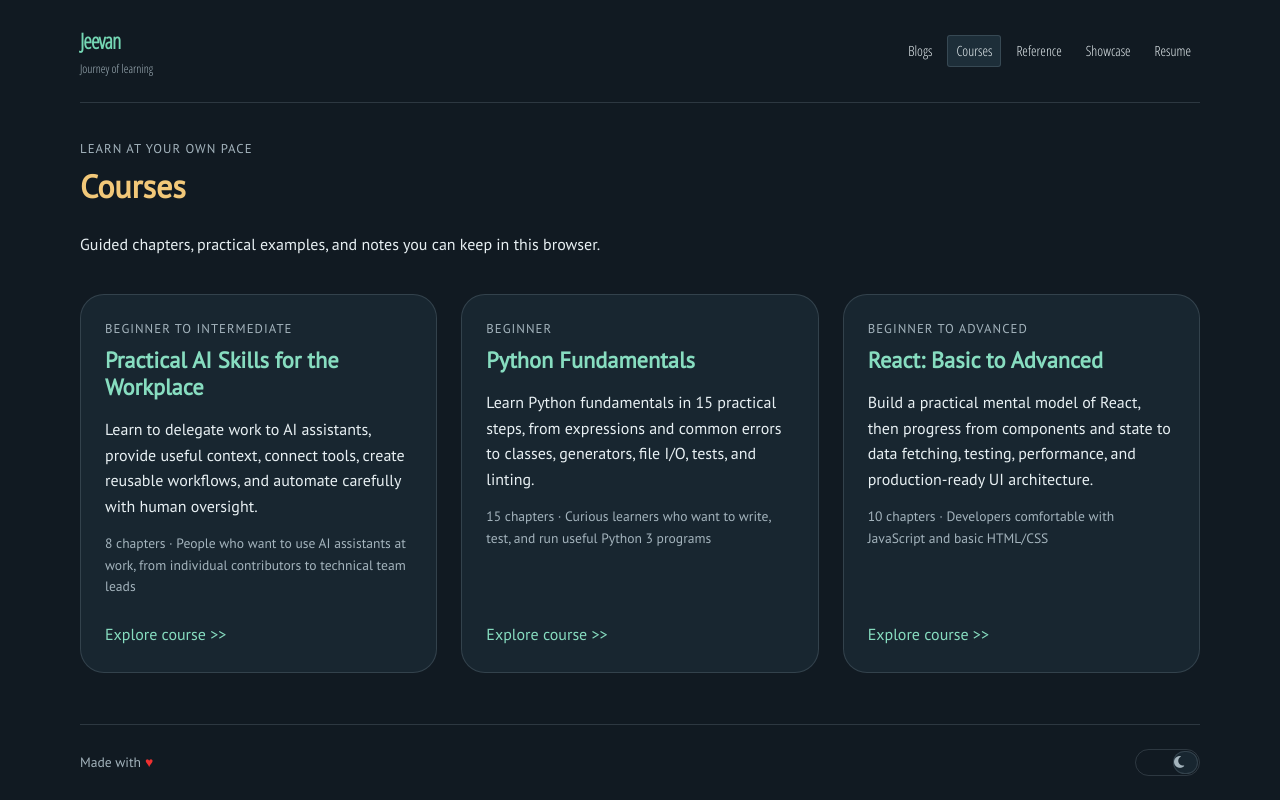
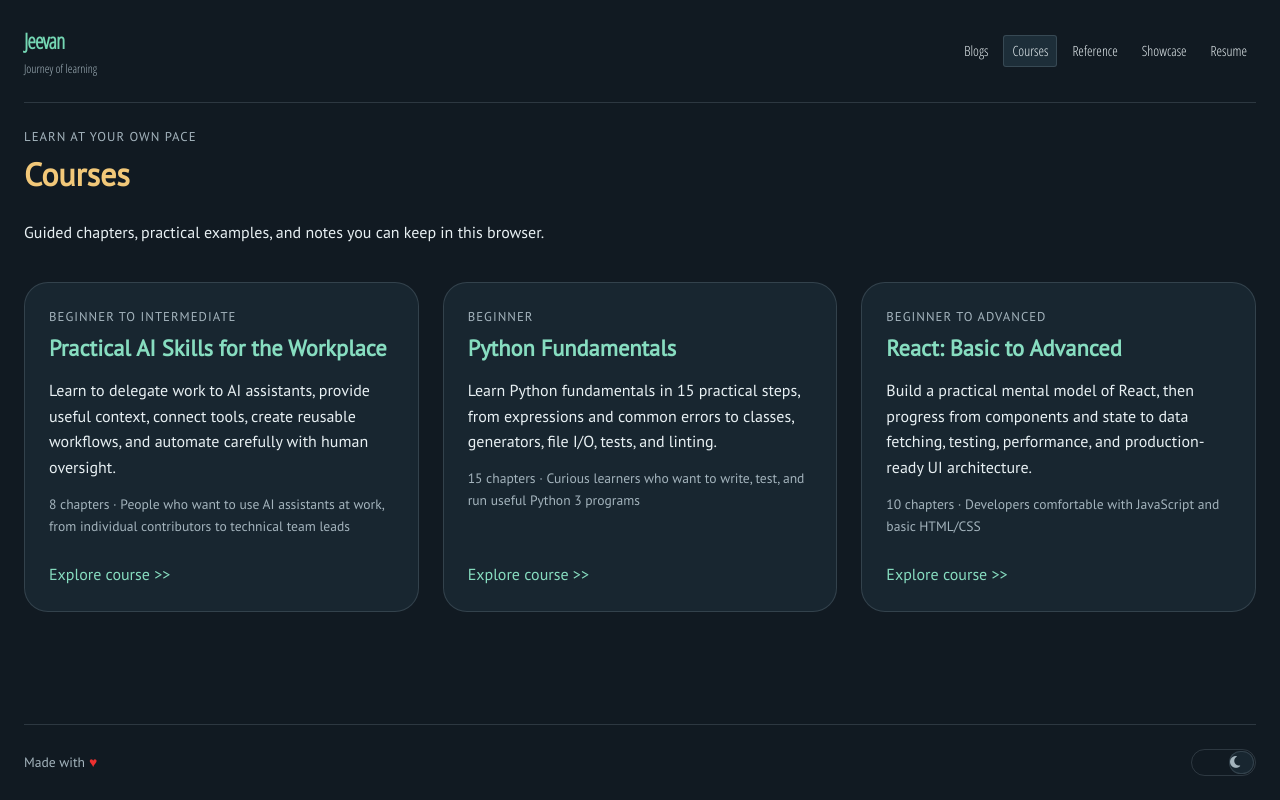
Before and after one commit to jagatjeevan/jagatjeevan, a Next.js app: page /courses in a window 1280 px wide. Built offline with nearby package versions, Linux system fonts and the light colour scheme.

Commit message:
UX: Minor style fix

```diff
--- a/styles/courses.module.scss
+++ b/styles/courses.module.scss
@@ -1,6 +1,5 @@
 .coursePage {
-  padding-top: calc(var(--app-spacer) * 1.5);
-  padding-bottom: calc(var(--app-spacer) * 2);
+  padding: var(--app-spacer) 0;
 }
 
 .pageHeader,
--- a/styles/globals.scss
+++ b/styles/globals.scss
@@ -11,7 +11,7 @@
   // Layout
   --app-spacer: 24px;
   --border-radius: 12px;
-  --content-width: 1120px;
+  --content-width: 1350px;
 
   // Theme
   --page-background-color: #111a22;
```
